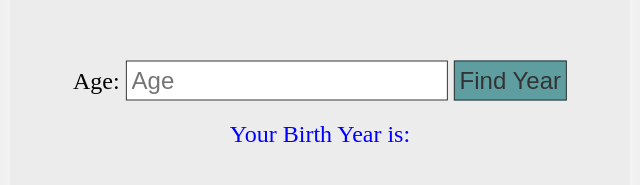
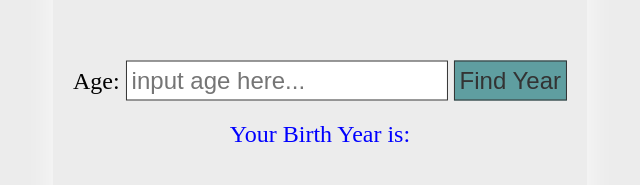
Before and after one commit to MockingJay-TC/JavaScript-DatingApp, a plain HTML site: page index.html in a window 1280 px wide. Shown: the part 175-360 px from the top of the page, without its empty margins (320-960 px from the left). Drawn offline with Linux system fonts and the light colour scheme.

Commit message:
small edit

```diff
--- a/css/style.css
+++ b/css/style.css
@@ -40,7 +40,7 @@ input + input:hover {
 }
 
 .disp{
-    margin: 200px;
+    margin: 200px auto;
     padding: 10px 0px;
     color: blue;
 }
--- a/index.html
+++ b/index.html
@@ -13,7 +13,7 @@
     <div class="root">
         <div class="age-input">
             <span title="Age"> Age: </span>
-            <input id="ageEntered" placeholder="Age" type="number" required />
+            <input id="ageEntered" placeholder="input age here..." type="number" required />
             <input id="getYear" type="submit" value="Find Year" />
         </div>
         <label class="disp"> Your Birth Year is: <ye id="age"> </ye></label>
```
